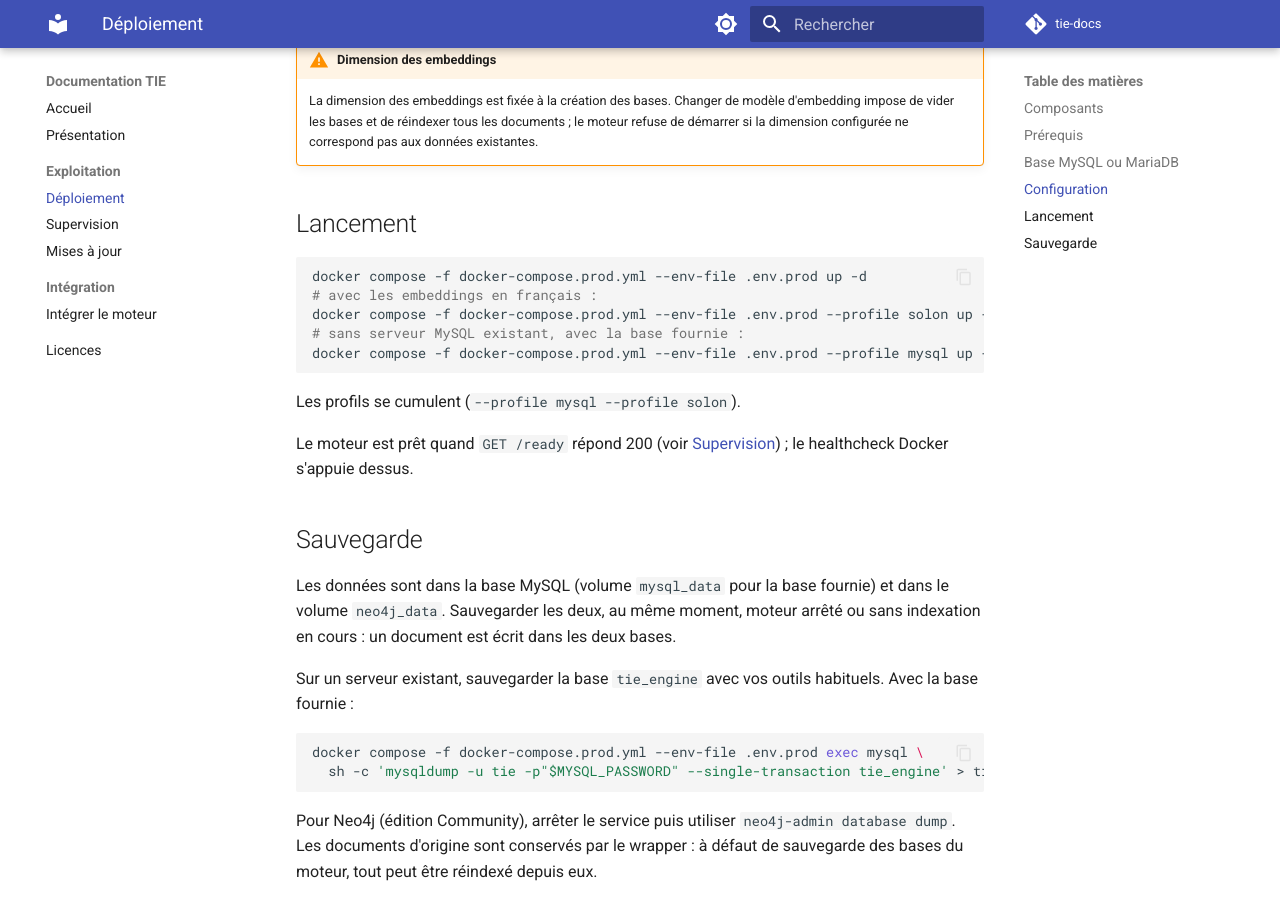
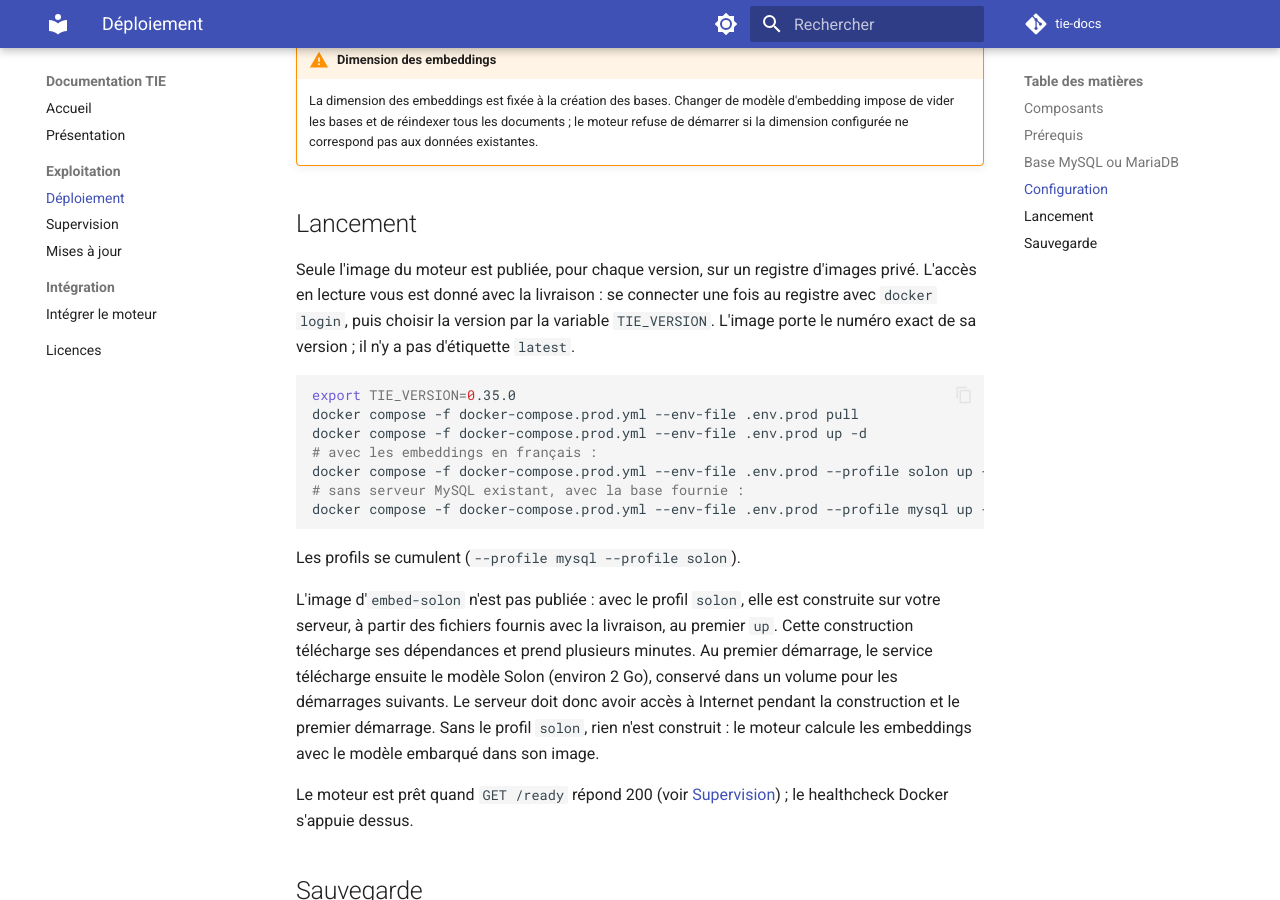
Before and after one commit to jquivogn/tie-docs, an MkDocs documentation site: the page built from docs/exploitation/deploiement.md, in a window 1280 px wide and 900 px high, scrolled down 2999 px. Built offline with MkDocs 1.6.1 and Material for MkDocs 9.7.7, drawn with Linux system fonts in a browser that asks for light colours; comment, search, counter and statistics services are not loaded; some of the changed text lies outside the part shown.

Commit message:
docs: update for TIE engine 0.35.0

````diff
--- a/docs/exploitation/deploiement.md
+++ b/docs/exploitation/deploiement.md
@@ -1,6 +1,6 @@
 # Déploiement
 
-TIE est livré en **images Docker**, installées sur vos serveurs et lancées avec Docker Compose. Le code source n'est pas livré.
+TIE est livré en **image Docker**, installée sur vos serveurs et lancée avec Docker Compose. Le code source du moteur n'est pas livré.
 
 ## Composants
 
@@ -9,7 +9,7 @@ TIE est livré en **images Docker**, installées sur vos serveurs et lancées av
 | `engine` | Moteur : indexation, recherche, génération | Réseau Docker interne seulement |
 | `mysql` | Extraits, embeddings, index plein texte (facultatif, profil `mysql`, si vous n'avez pas déjà un serveur MySQL ou MariaDB) | Non |
 | `neo4j` | Graphe des thèmes et des documents | Non |
-| `embed-solon` | Embeddings en français (facultatif, profil `solon`) | Non |
+| `embed-solon` | Embeddings en français (facultatif, profil `solon`, construit sur votre serveur) | Non |
 
 Le moteur n'a aucun port publié en production : il est joint par le wrapper sous `http://engine:8001`, sur le réseau Docker `tie`. Ne jamais publier son port sur une interface publique : il n'a pas d'authentification.
 
@@ -17,7 +17,7 @@ Le moteur n'a aucun port publié en production : il est joint par le wrapper sou
 
 - Linux avec Docker Engine et **Docker Compose 2.17 ou plus récent**.
 - Une base **MySQL 8.0 ou plus récent, ou MariaDB** : un serveur existant, ou celle fournie avec le moteur (profil `mysql`).
-- Espace disque pour les images : environ 0,9 Go pour le moteur, 2 Go pour `embed-solon`, plus les bases de données selon le volume de documents.
+- Espace disque pour les images : environ 0,9 Go pour le moteur, 2 Go pour `embed-solon` s'il est utilisé, plus les bases de données selon le volume de documents.
 - Un accès au modèle de langage choisi : clé d'API d'un service en ligne, ou adresse d'un modèle installé chez vous.
 
 Le dimensionnement (processeur, mémoire) dépend du volume de documents et du nombre d'utilisateurs : nous l'établissons avec vous. La mémoire du moteur croît avec le nombre d'extraits indexés, qu'il garde en mémoire pour la recherche par le sens.
@@ -77,7 +77,11 @@ Séparer les points d'accès permet par exemple à un proxy de servir les questi
 
 ## Lancement
 
+Seule l'image du moteur est publiée, pour chaque version, sur un registre d'images privé. L'accès en lecture vous est donné avec la livraison : se connecter une fois au registre avec `docker login`, puis choisir la version par la variable `TIE_VERSION`. L'image porte le numéro exact de sa version ; il n'y a pas d'étiquette `latest`.
+
 ```bash
+export TIE_VERSION=0.35.0
+docker compose -f docker-compose.prod.yml --env-file .env.prod pull
 docker compose -f docker-compose.prod.yml --env-file .env.prod up -d
 # avec les embeddings en français :
 docker compose -f docker-compose.prod.yml --env-file .env.prod --profile solon up -d
@@ -86,6 +90,8 @@ docker compose -f docker-compose.prod.yml --env-file .env.prod --profile mysql u
 ```
 
 Les profils se cumulent (`--profile mysql --profile solon`).
+
+L'image d'`embed-solon` n'est pas publiée : avec le profil `solon`, elle est construite sur votre serveur, à partir des fichiers fournis avec la livraison, au premier `up`. Cette construction télécharge ses dépendances et prend plusieurs minutes. Au premier démarrage, le service télécharge ensuite le modèle Solon (environ 2 Go), conservé dans un volume pour les démarrages suivants. Le serveur doit donc avoir accès à Internet pendant la construction et le premier démarrage. Sans le profil `solon`, rien n'est construit : le moteur calcule les embeddings avec le modèle embarqué dans son image.
 
 Le moteur est prêt quand `GET /ready` répond 200 (voir [Supervision](supervision.md)) ; le healthcheck Docker s'appuie dessus.
 
--- a/mkdocs.yml
+++ b/mkdocs.yml
@@ -40,4 +40,4 @@ nav:
   - Licences: licences.md
 
 extra:
-  engine_version: "0.34.0"
+  engine_version: "0.35.0"
````
Also changed, not shown: docs/exploitation/mises-a-jour.md (+7 -1 lines), docs/index.md (+1 -1 lines), docs/integration/moteur.md (+2 -2 lines).
